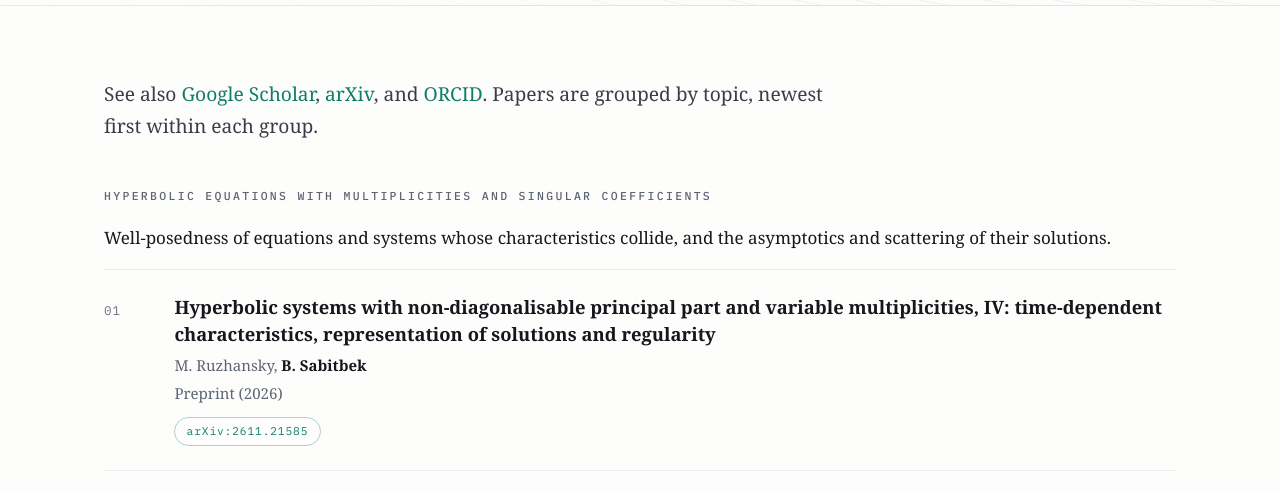
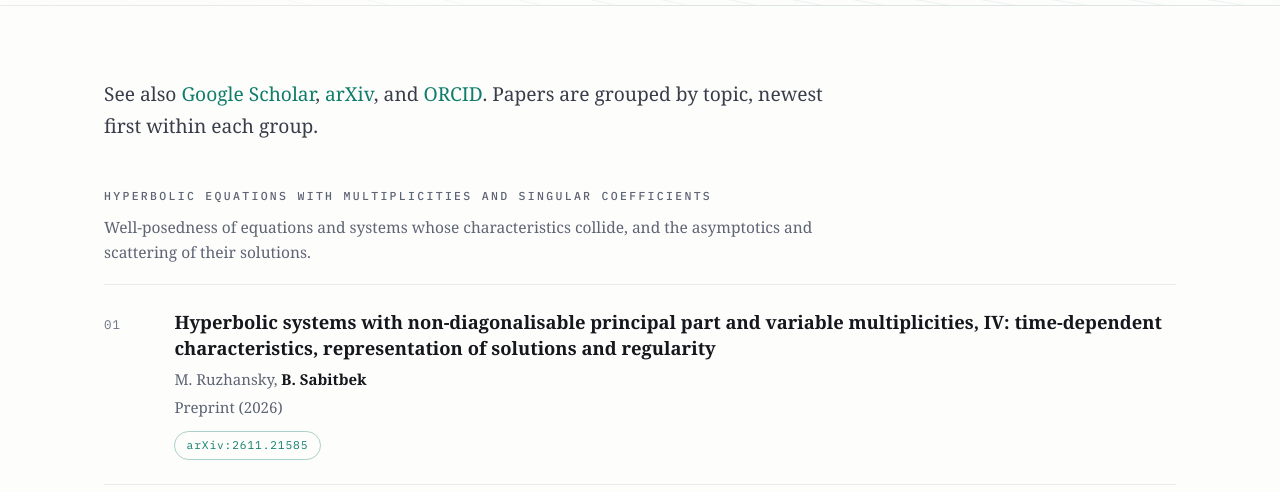
Before and after one commit to sabitbekbolys/sabitbekbolys.github.io, a plain HTML site: page publications.html in a window 1280 px wide. Shown: the part 282-774 px from the top of the page. Drawn offline with Linux system fonts and the light colour scheme; a web font is replaced by a local one.

Commit message:
Add files via upload

```diff
--- a/css/style.css
+++ b/css/style.css
@@ -391,6 +391,14 @@ h3:first-child { margin-top: 0; }
   margin: 2.8rem 0 1.2rem;
 }
 .sub-label:first-child { margin-top: 0; }
+
+/* one-line description under a group heading (publications by topic) */
+.group-intro {
+  font-size: 0.97rem;
+  color: var(--muted);
+  max-width: 46rem;
+  margin: -0.6rem 0 1.1rem;
+}
 
 /* --------------------------------------------------------------------------
    About block
```
